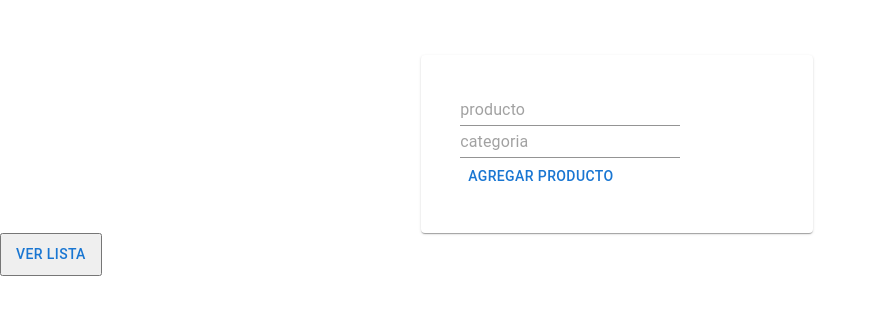
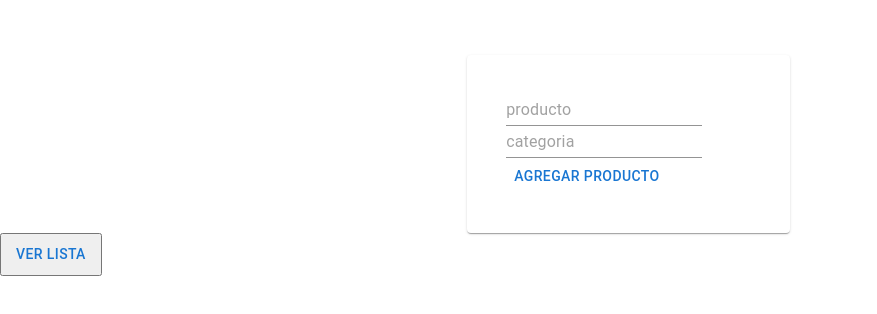
Before and after one commit to Carla-Stramandinoli/control-organization-react, a React (Create React App) app: page / in a window 1280 px wide. Shown: the part 118-432 px from the top of the page, without its empty margins (0-877 px from the left). Built offline with nearby package versions, Linux system fonts and the light colour scheme.

Commit message:
Agrego detalles a la tabla

```diff
--- a/package.json
+++ b/package.json
@@ -14,6 +14,7 @@
     "react-dom": "^18.2.0",
     "react-router-dom": "^6.14.2",
     "react-scripts": "5.0.1",
+    "sweetalert2": "^11.7.20",
     "web-vitals": "^2.1.4"
   },
   "scripts": {
--- a/src/components/addProductComponent/addProduct.jsx
+++ b/src/components/addProductComponent/addProduct.jsx
@@ -1,10 +1,13 @@
 import { Box, Button, Card, CardActionArea, CardContent, Container, Input } from '@mui/material';
 import React from 'react'
+import Swal from 'sweetalert2';
+
 
 
 function AddProduct({ sendProdLoad }) {
-    const [product, setProduct] = React.useState([]);
-    const [category, setCategory] = React.useState([]);
+    const [product, setProduct] = React.useState('');
+    const [category, setCategory] = React.useState('');
+    const [id, setId] = React.useState(0)
 
     const handleChangeProd = (e) => {
         setProduct(e.target.value);
@@ -15,7 +18,15 @@ function AddProduct({ sendProdLoad }) {
     }
 
     const addProductTable = () => {
+        if(product === '' || category === ''){
+            console.log(product);
+            Swal.fire(
+                'Todos los campos deben estar completos!'
+            )
+            return;
+        }
         const newProduct = {
+            id,
             product,
             category,
         };
@@ -23,14 +34,15 @@ function AddProduct({ sendProdLoad }) {
         console.log(newProduct);
         setProduct('');
         setCategory('');
+        setId(id + 1);
     }
 
     return (
         <Container>
-            <Card sx={{ maxWidth: '30%', padding: '2%', marginTop: '15%', marginLeft: '31%' }}>
+            <Card sx={{width: '70%', maxWidth: '24%', padding: '2%', marginTop: '15%', marginLeft: '35%' }}>
                 <CardActionArea>
                     <CardContent>
-                        <Box sx={{ width: "100%" }}>
+                        <Box sx={{ width: "80%" }}>
                             <Input placeholder='producto' type="text" value={product} onChange={handleChangeProd} />
                             <Input placeholder='categoria' type="text" value={category} onChange={handleChangeCat} />
                             <Button onClick={addProductTable}>Agregar producto</Button>
--- a/src/components/addProductComponent/tableProd.jsx
+++ b/src/components/addProductComponent/tableProd.jsx
@@ -16,11 +16,10 @@ const style = {
     p: 4,
 };
 
-function TableProd({data}) {
+function TableProd({ data }) {
     const [open, setOpen] = React.useState(false);
     const handleOpen = () => setOpen(true);
     const handleClose = () => setOpen(false);
-
 
     return (
         <div>
@@ -35,27 +34,29 @@ function TableProd({data}) {
                     <Table>
                         <TableHead>
                             <TableRow>
+                                <TableCell align="center">ID</TableCell>
                                 <TableCell align="center">Producto</TableCell>
                                 <TableCell align="center">Categoria</TableCell>
-                                <TableCell align="center">ver</TableCell>
                             </TableRow>
                         </TableHead>
                         <TableBody>
                             {data.map((prod) => (
-                                <TableRow
-                                    key={prod.name}
-                                    sx={{ '&:last-child td, &:last-child th': { border: 0 } }}
-                                >
+                                <TableRow key={prod.name}>
+                                    <TableCell align="center">{prod.id}</TableCell>
                                     <TableCell align="center">{prod.product}</TableCell>
-                                    <TableCell align="center">{prod.category}</TableCell>
-                                    <TableCell align="center">{}</TableCell>
+                                    {prod.category === 'verduleria'
+                                        ? <TableCell style={{ backgroundColor: 'green', color: 'white' }} align="center">{prod.category}</TableCell>
+                                        : prod.category === 'supermercado'
+                                            ? <TableCell style={{ backgroundColor: 'red', color: 'white' }} align="center">{prod.category}</TableCell>
+                                            : <TableCell align="center">{prod.category}</TableCell>
+                                    }
                                 </TableRow>
                             ))}
                         </TableBody>
                     </Table>
                 </Box>
             </Modal>
-        </div>
+        </div >
     )
 }
 
--- a/src/container/homeContainer.jsx
+++ b/src/container/homeContainer.jsx
@@ -7,7 +7,7 @@ function HomeContainer() {
 const [data, setData] = React.useState([]);
 
 const handleSendData = (newProduct) => {
-    setData([...data, newProduct])
+    setData([...data, newProduct]);
 }
     return (
         <div>
```
Also changed, not shown: 1 other file (tests, documents, lock files or other folders).
